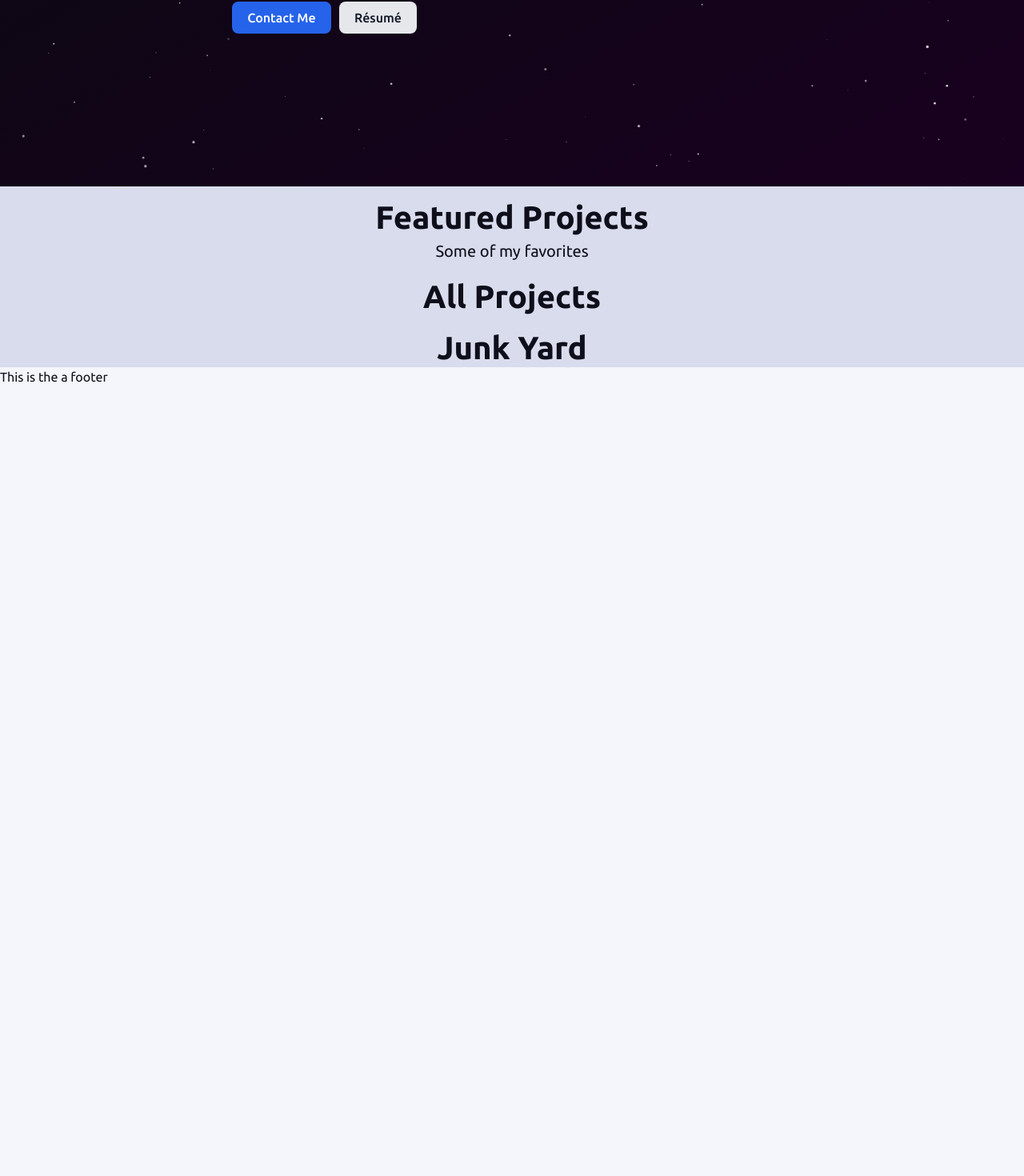
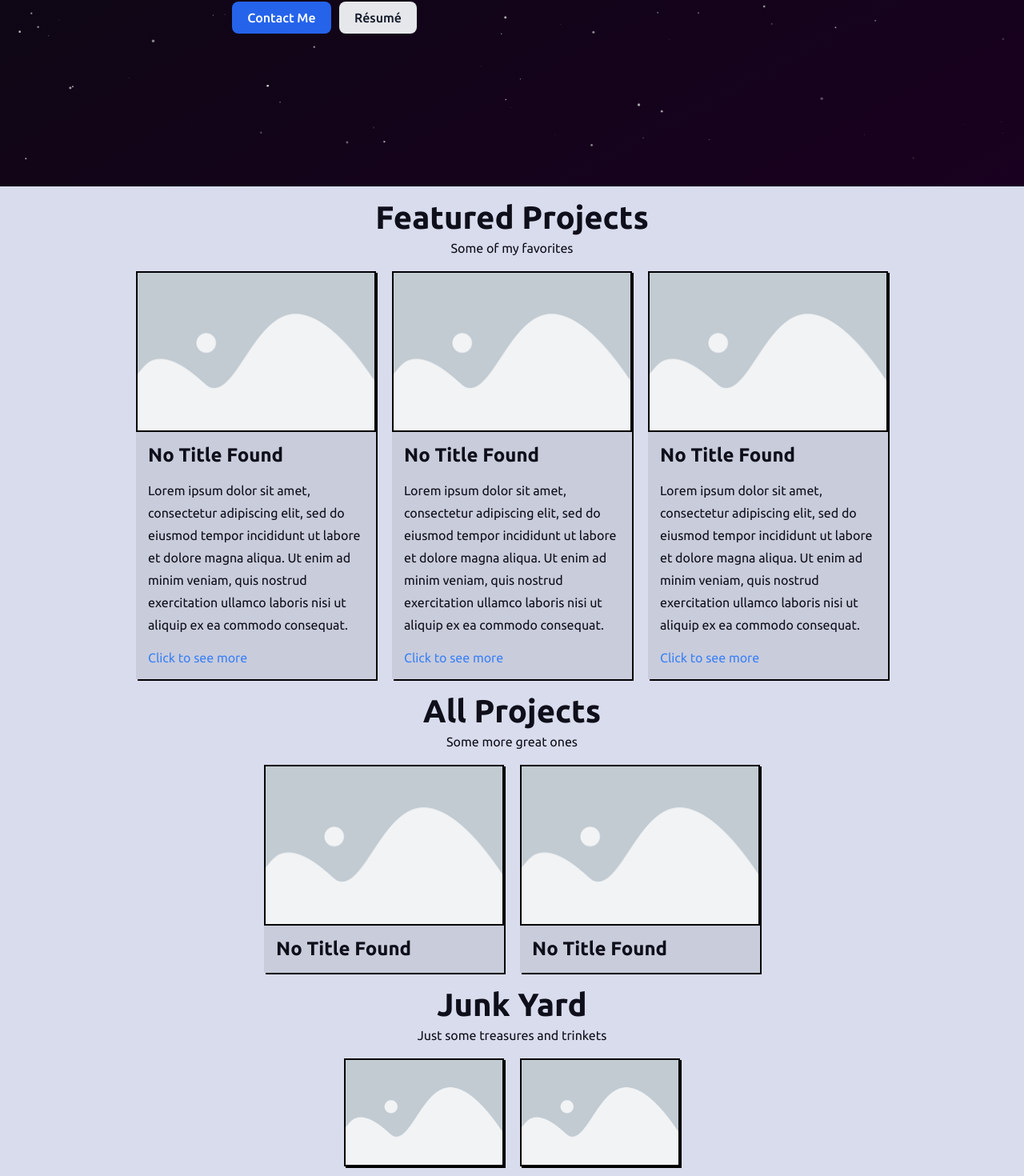
Before and after one commit to jovanstos/portfolio-website, a React (Vite) app: page / in a window 1280 px wide. Shown: the part 467-1937 px from the top of the page at 80% size. Before the commit the page ends 950 px from the top, so only its background shows below. Built offline with nearby package versions, Linux system fonts and the light colour scheme.

Commit message:
Redid the file structure, created a footer component, created card components and the css for it, updated styles

```diff
--- a/src/Home.tsx
+++ /dev/null
@@ -1,25 +0,0 @@
-import "./styles/Home.css";
-import Hero from "./Hero";
-
-function Home() {
-  return (
-    <>
-      <Hero />
-      <main>
-        <section id="projects">
-          <h1 style={{ fontSize: "var(--xxlarge)", textAlign: "center" }}>Featured Projects</h1>
-          <p style={{ fontSize: "var(--large)", textAlign: "center" }}>
-            Some of my favorites
-          </p>
-          <h1 style={{ fontSize: "var(--xxlarge)", textAlign: "center", marginTop: "var(--space-md)" }}>All Projects</h1>
-          <h1 style={{ fontSize: "var(--xxlarge)", textAlign: "center", marginTop: "var(--space-md)" }}>Junk Yard</h1>
-        </section>
-      </main>
-      <footer>
-        This is the a footer
-      </footer>
-    </>
-  );
-}
-
-export default Home;
--- /dev/null
+++ b/src/cards/LargeCard.tsx
@@ -0,0 +1,28 @@
+import "../styles/Card.css";
+
+type CardProps = {
+    id?: number;
+    title?: string;
+    description?: string;
+    imgURL?: string;
+};
+
+function LargeCard({
+    id = 1,
+    title = "No Title Found",
+    description = "Lorem ipsum dolor sit amet, consectetur adipiscing elit, sed do eiusmod tempor incididunt ut labore et dolore magna aliqua. Ut enim ad minim veniam, quis nostrud exercitation ullamco laboris nisi ut aliquip ex ea commodo consequat.",
+    imgURL = "placeholder.png",
+}: CardProps) {
+    return (
+        <article className="large-card card">
+            <img src={imgURL} alt="placeholder image" width={"300px"} />
+            <div>
+                <h2>{title}</h2>
+                <p>{description}</p>
+                <a>Click to see more</a>
+            </div>
+        </article>
+    );
+}
+
+export default LargeCard;
--- /dev/null
+++ b/src/cards/MediumCard.tsx
@@ -0,0 +1,27 @@
+import "../styles/Card.css";
+
+type CardProps = {
+    id?: number;
+    title?: string;
+    description?: string;
+    imgURL?: string;
+};
+
+
+function MediumCard({
+    id = 1,
+    title = "No Title Found",
+    description = "Lorem ipsum dolor sit amet, consectetur adipiscing elit, sed do eiusmod tempor incididunt ut labore et dolore magna aliqua. Ut enim ad minim veniam, quis nostrud exercitation ullamco laboris nisi ut aliquip ex ea commodo consequat.",
+    imgURL = "placeholder.png",
+}: CardProps) {
+    return (
+        <article className="medium-card card">
+            <img src={imgURL} alt="placeholder image" width={"300px"} />
+            <div>
+                <h2>{title}</h2>
+            </div>
+        </article>
+    );
+}
+
+export default MediumCard;
--- /dev/null
+++ b/src/cards/SmallCard.tsx
@@ -0,0 +1,23 @@
+import "../styles/Card.css";
+
+type CardProps = {
+    id?: number;
+    title?: string;
+    description?: string;
+    imgURL?: string;
+};
+
+function SmallCard({
+    id = 1,
+    title = "No Title Found",
+    description = "Lorem ipsum dolor sit amet, consectetur adipiscing elit, sed do eiusmod tempor incididunt ut labore et dolore magna aliqua. Ut enim ad minim veniam, quis nostrud exercitation ullamco laboris nisi ut aliquip ex ea commodo consequat.",
+    imgURL = "placeholder.png",
+}: CardProps) {
+    return (
+        <article className="small-card card">
+            <img src={imgURL} alt="placeholder image" width={"200px"} />
+        </article>
+    );
+}
+
+export default SmallCard;
--- /dev/null
+++ b/src/home/Footer.tsx
@@ -0,0 +1,11 @@
+import "../styles/Home.css";
+
+function Footer() {
+    return (
+        <footer>
+            This is the a footer
+        </footer>
+    );
+}
+
+export default Footer;
--- a/src/Hero.tsx
+++ b/src/home/Hero.tsx
@@ -1,4 +1,4 @@
-import "./styles/Hero.css";
+import "../styles/Hero.css";
 import Stars from "./Stars";
 import { useEffect, useRef, useState } from "react";
 
--- /dev/null
+++ b/src/home/Home.tsx
@@ -0,0 +1,46 @@
+import "../styles/Home.css";
+import Hero from "./Hero";
+import LargeCard from "../cards/LargeCard";
+import MediumCard from "../cards/MediumCard";
+import SmallCard from "../cards/SmallCard";
+import Footer from "./Footer";
+
+function Home() {
+  return (
+    <>
+      <Hero />
+      <main>
+        <section id="projects">
+          <h1 style={{ fontSize: "var(--xxlarge)", textAlign: "center" }}>Featured Projects</h1>
+          <p style={{ fontSize: "var(--medium)", textAlign: "center" }}>
+            Some of my favorites
+          </p>
+          <div className="card-holder">
+            <LargeCard />
+            <LargeCard />
+            <LargeCard />
+          </div>
+          <h1 style={{ fontSize: "var(--xxlarge)", textAlign: "center", marginTop: "var(--space-md)" }}>All Projects</h1>
+          <p style={{ fontSize: "var(--medium)", textAlign: "center" }}>
+            Some more great ones
+          </p>
+          <div className="card-holder">
+            <MediumCard />
+            <MediumCard />
+          </div>
+          <h1 style={{ fontSize: "var(--xxlarge)", textAlign: "center", marginTop: "var(--space-md)" }}>Junk Yard</h1>
+          <p style={{ fontSize: "var(--medium)", textAlign: "center" }}>
+            Just some treasures and trinkets
+          </p>
+          <div style={{ marginBottom: "var(--space-md)" }} className="card-holder">
+            <SmallCard />
+            <SmallCard />
+          </div>
+        </section>
+      </main>
+      <Footer />
+    </>
+  );
+}
+
+export default Home;
--- a/src/main.tsx
+++ b/src/main.tsx
@@ -1,7 +1,7 @@
 import { StrictMode } from 'react'
 import { createRoot } from 'react-dom/client'
 import './styles/index.css'
-import Home from './Home.tsx'
+import Home from './home/Home'
 
 createRoot(document.getElementById('root')!).render(
   <StrictMode>
--- /dev/null
+++ b/src/styles/Card.css
@@ -0,0 +1,33 @@
+.card {
+    background-color: var(--Lcolor-bg-accent);
+    box-shadow: 2px 2px black;
+    max-width: 300px;
+}
+
+.card > img {
+    border: 2px solid black
+}
+
+.card > div {
+    padding: 15px;
+}
+
+.card:hover{
+    transform: scale(1.03);
+    box-shadow: 10px 10px black;
+    transition: box-shadow 1s ease, transform 1s ease;
+}
+
+.large-card:hover {
+    transform: scale(1.03);
+    box-shadow: 7px 7px #FFCB00;
+    transition: box-shadow 1s ease, transform 1s ease;
+}
+
+.large-card > div > * {
+    margin-bottom: 15px;
+}
+
+.small-card{
+    max-width: 200px;
+}
--- a/src/styles/Home.css
+++ b/src/styles/Home.css
@@ -7,5 +7,20 @@ main{
     padding-top: 15px;
     width: 100%;
     max-width: 1800px;
-    background-color: var(--Lcolor-bg-accent);
+    background-color: var(--Lcolor-bg);
 }
+
+.card-holder{
+    display: flex;
+    justify-content: center;
+    gap: 10px 20px;
+    margin: 15px;
+}
+
+@media screen and (max-width: 750px) {
+    .card-holder{
+        flex-direction: column;
+        align-items: center;
+        gap: 10px 20px;
+    }
+}
--- a/src/styles/index.css
+++ b/src/styles/index.css
@@ -24,16 +24,15 @@
   --lh-loose: 1.75;
 
   /* Light Mode Colors */
-  --Lcolor-bg: #F5F6FB;
+  --Lcolor-bg: #D9DCED;
   --Lcolor-text: #0e0f1a;
-  --Lcolor-bg-accent: #D9DCED;
+  --Lcolor-bg-accent: #c9ccdb;
   --Lcolor-accent: #3b82f6;
 
   /* Dark Mode Colors */
   --Dcolor-bg: #13141c;
   --Dcolor-text: #f5f6fa;
-  /* #0b0c12 */
-  --Dcolor-bg-accent: #13141c;
+  --Dcolor-bg-accent: #0b0c12;
   --Dcolor-accent: #3b82f6;
 
   /* Spacing scale */
@@ -227,7 +226,6 @@ button {
 }
 
 /* Contact Button */
-
 .contact-button {
   animation: shake 7s linear infinite;
 }
```
Also changed, not shown: public/placeholder.png (added), src/home/Stars.tsx (renamed from src/Stars.tsx).
